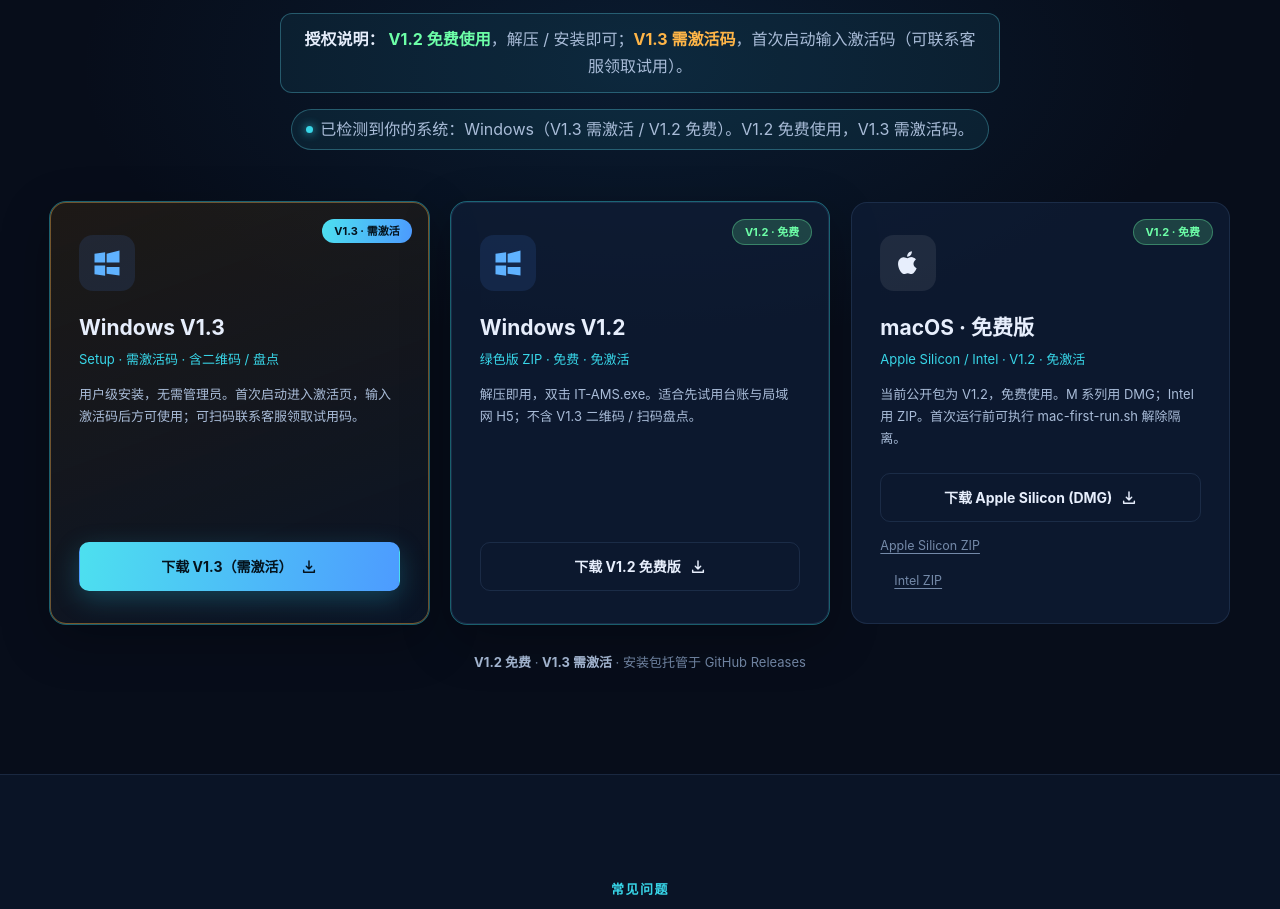
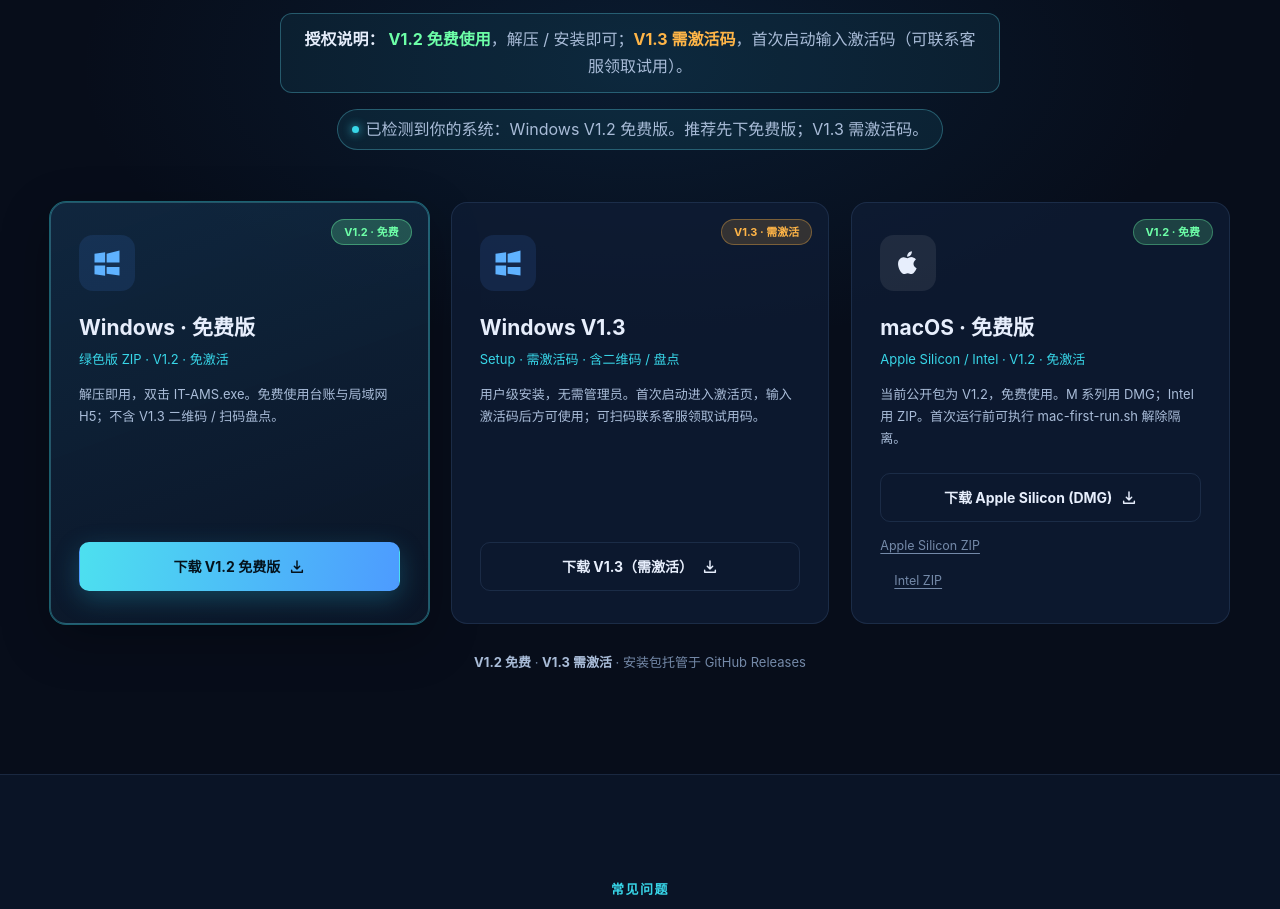
Before and after one commit to zybkpro/ITAMS, a plain HTML site: page site/index.html in a window 1280 px wide. Shown: the part 5772-6681 px from the top of the page. Drawn offline with Linux system fonts and the light colour scheme.

Commit message:
主推下载改为 Windows V1.2 免费版
V1.3 需激活卡片后置，避免默认引导到需激活包。

```diff
--- a/site/index.html
+++ b/site/index.html
@@ -274,20 +274,20 @@
     </div>
     <div class="download-grid">
       <div class="dl-card featured" data-platform="Windows">
+        <span class="dl-ribbon">V1.2 · 免费</span>
+        <div class="dl-logo win"><svg viewBox="0 0 24 24" width="30" height="30" fill="currentColor"><path d="M2 4.5l8.5-1.2v8.2H2V4.5zm0 9.4h8.5v8.2L2 20.9v-7zm9.7-9.3L22 2v9.5h-10.3V4.6zm0 10.5H22V22l-10.3-1.4v-6.8z"/></svg></div>
+        <h3>Windows · 免费版</h3>
+        <p class="dl-meta">绿色版 ZIP · V1.2 · 免激活</p>
+        <p class="dl-note">解压即用，双击 IT-AMS.exe。免费使用台账与局域网 H5；不含 V1.3 二维码 / 扫码盘点。</p>
+        <a class="btn btn-primary btn-block" href="https://github.com/zybkpro/ITAMS/releases/download/v1.2.0/IT-AMS-win32-x64-green-1.2.0.zip" download>下载 V1.2 免费版 <svg viewBox="0 0 24 24" width="16" height="16" fill="none" stroke="currentColor" stroke-width="2.2" stroke-linecap="round" stroke-linejoin="round"><path d="M12 3v12m0 0l-4-4m4 4l4-4M4 17v3h16v-3"/></svg></a>
+      </div>
+      <div class="dl-card" data-platform="WindowsPaid">
         <span class="dl-ribbon">V1.3 · 需激活</span>
         <div class="dl-logo win"><svg viewBox="0 0 24 24" width="30" height="30" fill="currentColor"><path d="M2 4.5l8.5-1.2v8.2H2V4.5zm0 9.4h8.5v8.2L2 20.9v-7zm9.7-9.3L22 2v9.5h-10.3V4.6zm0 10.5H22V22l-10.3-1.4v-6.8z"/></svg></div>
         <h3>Windows V1.3</h3>
         <p class="dl-meta">Setup · 需激活码 · 含二维码 / 盘点</p>
         <p class="dl-note">用户级安装，无需管理员。首次启动进入激活页，输入激活码后方可使用；可扫码联系客服领取试用码。</p>
-        <a class="btn btn-primary btn-block" href="https://github.com/zybkpro/ITAMS/releases/download/v1.3.0/IT-AMS-win32-x64-Setup-1.3.0.exe" download>下载 V1.3（需激活） <svg viewBox="0 0 24 24" width="16" height="16" fill="none" stroke="currentColor" stroke-width="2.2" stroke-linecap="round" stroke-linejoin="round"><path d="M12 3v12m0 0l-4-4m4 4l4-4M4 17v3h16v-3"/></svg></a>
-      </div>
-      <div class="dl-card" data-platform="WindowsFree">
-        <span class="dl-ribbon">V1.2 · 免费</span>
-        <div class="dl-logo win"><svg viewBox="0 0 24 24" width="30" height="30" fill="currentColor"><path d="M2 4.5l8.5-1.2v8.2H2V4.5zm0 9.4h8.5v8.2L2 20.9v-7zm9.7-9.3L22 2v9.5h-10.3V4.6zm0 10.5H22V22l-10.3-1.4v-6.8z"/></svg></div>
-        <h3>Windows V1.2</h3>
-        <p class="dl-meta">绿色版 ZIP · 免费 · 免激活</p>
-        <p class="dl-note">解压即用，双击 IT-AMS.exe。适合先试用台账与局域网 H5；不含 V1.3 二维码 / 扫码盘点。</p>
-        <a class="btn btn-outline btn-block" href="https://github.com/zybkpro/ITAMS/releases/download/v1.2.0/IT-AMS-win32-x64-green-1.2.0.zip" download>下载 V1.2 免费版 <svg viewBox="0 0 24 24" width="16" height="16" fill="none" stroke="currentColor" stroke-width="2.2" stroke-linecap="round" stroke-linejoin="round"><path d="M12 3v12m0 0l-4-4m4 4l4-4M4 17v3h16v-3"/></svg></a>
+        <a class="btn btn-outline btn-block" href="https://github.com/zybkpro/ITAMS/releases/download/v1.3.0/IT-AMS-win32-x64-Setup-1.3.0.exe" download>下载 V1.3（需激活） <svg viewBox="0 0 24 24" width="16" height="16" fill="none" stroke="currentColor" stroke-width="2.2" stroke-linecap="round" stroke-linejoin="round"><path d="M12 3v12m0 0l-4-4m4 4l4-4M4 17v3h16v-3"/></svg></a>
       </div>
       <div class="dl-card" data-platform="macOS">
         <span class="dl-ribbon">V1.2 · 免费</span>
--- a/site/script.js
+++ b/site/script.js
@@ -36,17 +36,18 @@ function detectOS() {
 
 function applyOSRecommendation(platform) {
   const labels = {
-    'Windows': 'Windows（V1.3 需激活 / V1.2 免费）',
+    'Windows': 'Windows V1.2 免费版',
     'macOS': 'macOS V1.2 免费版',
   };
   document.querySelectorAll('.dl-card').forEach(card => {
     const key = card.dataset.platform || '';
-    const isRecommended = key === platform || (platform === 'Windows' && key === 'WindowsFree');
+    // 系统推荐优先指向免费版；V1.3 需激活不自动高亮
+    const isRecommended = key === platform;
     card.classList.toggle('os-match', isRecommended);
   });
   const hint = document.getElementById('os-hint');
   if (hint) {
-    hint.textContent = `已检测到你的系统：${labels[platform] || platform}。V1.2 免费使用，V1.3 需激活码。`;
+    hint.textContent = `已检测到你的系统：${labels[platform] || platform}。推荐先下免费版；V1.3 需激活码。`;
     hint.classList.add('show');
   }
 }
--- a/site/styles.css
+++ b/site/styles.css
@@ -222,12 +222,13 @@ img{display:block;max-width:100%}
 .download-grid{display:grid;grid-template-columns:repeat(3,1fr);gap:22px;align-items:stretch}
 .dl-card{background:var(--panel);border:1px solid var(--line);border-radius:var(--radius);padding:32px 28px;
   position:relative;display:flex;flex-direction:column}
-.dl-card.featured{border-color:rgba(255,181,71,.4);background:linear-gradient(160deg,rgba(48,36,20,.55),rgba(11,22,40,.85));
+.dl-card.featured{border-color:var(--line-strong);background:linear-gradient(160deg,rgba(20,50,78,.7),rgba(11,22,40,.85));
   box-shadow:0 16px 50px rgba(0,0,0,.3)}
 .dl-card.os-match{outline:1px solid rgba(56,214,232,.35);box-shadow:0 16px 50px rgba(0,0,0,.28),0 0 0 1px rgba(56,214,232,.12)}
-.dl-ribbon{position:absolute;top:16px;right:16px;font-size:11px;font-weight:700;color:#04121c;background:var(--grad);
-  padding:3px 12px;border-radius:100px;display:block}
-.dl-card:not(.featured) .dl-ribbon{background:rgba(109,255,168,.18);color:#6dffa8;border:1px solid rgba(109,255,168,.35)}
+.dl-ribbon{position:absolute;top:16px;right:16px;font-size:11px;font-weight:700;padding:3px 12px;border-radius:100px;display:block;
+  background:rgba(109,255,168,.18);color:#6dffa8;border:1px solid rgba(109,255,168,.35)}
+.dl-card.featured .dl-ribbon{background:rgba(109,255,168,.22);color:#6dffa8;border-color:rgba(109,255,168,.4)}
+.dl-card[data-platform="WindowsPaid"] .dl-ribbon{background:rgba(255,181,71,.16);color:var(--amber);border:1px solid rgba(255,181,71,.35)}
 .dl-card .dl-alt + .dl-alt{margin-left:14px}
 .os-hint{display:none;margin-top:14px;font-size:13px;color:var(--cyan)}
 .os-hint.show{display:inline-flex;align-items:center;gap:7px;
```
